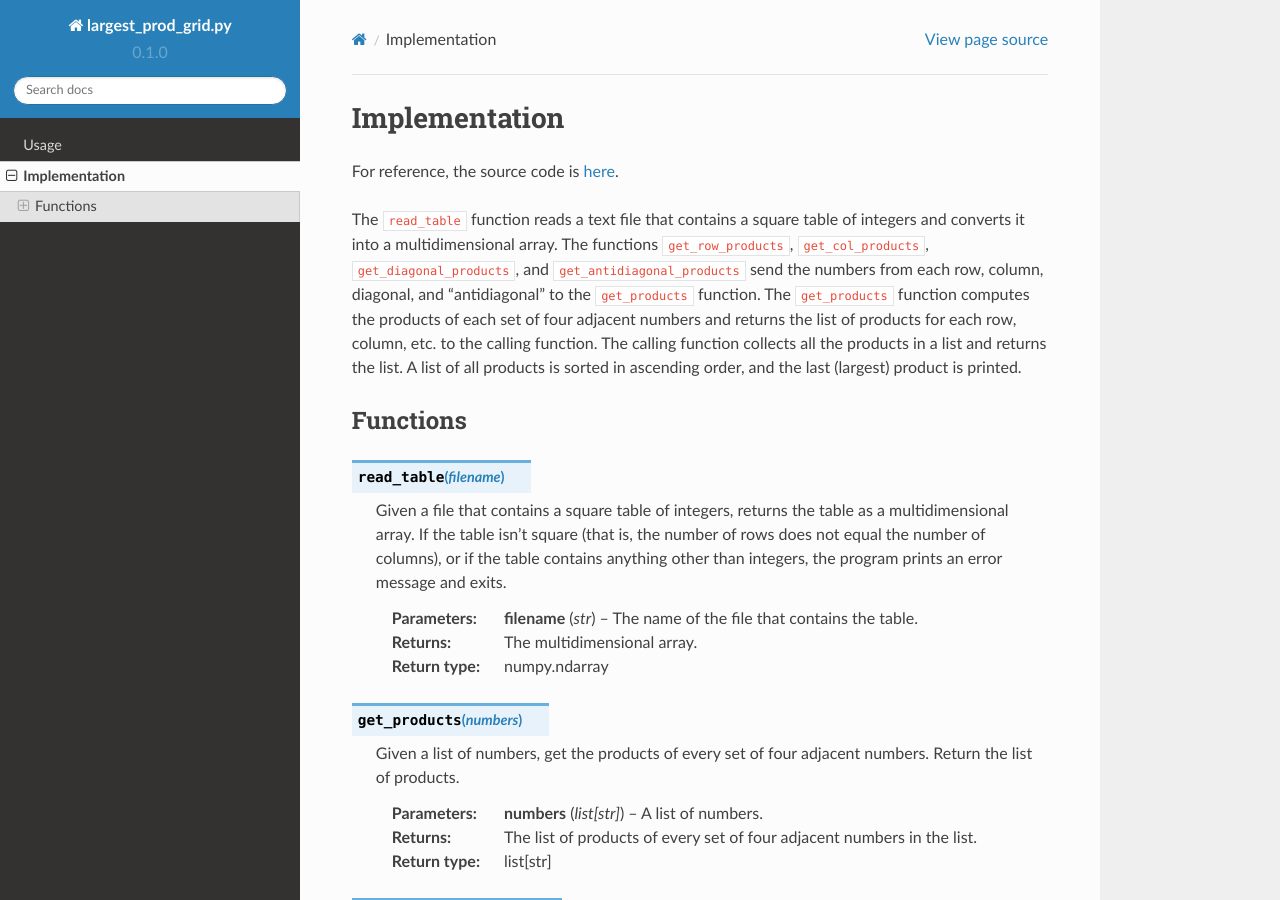
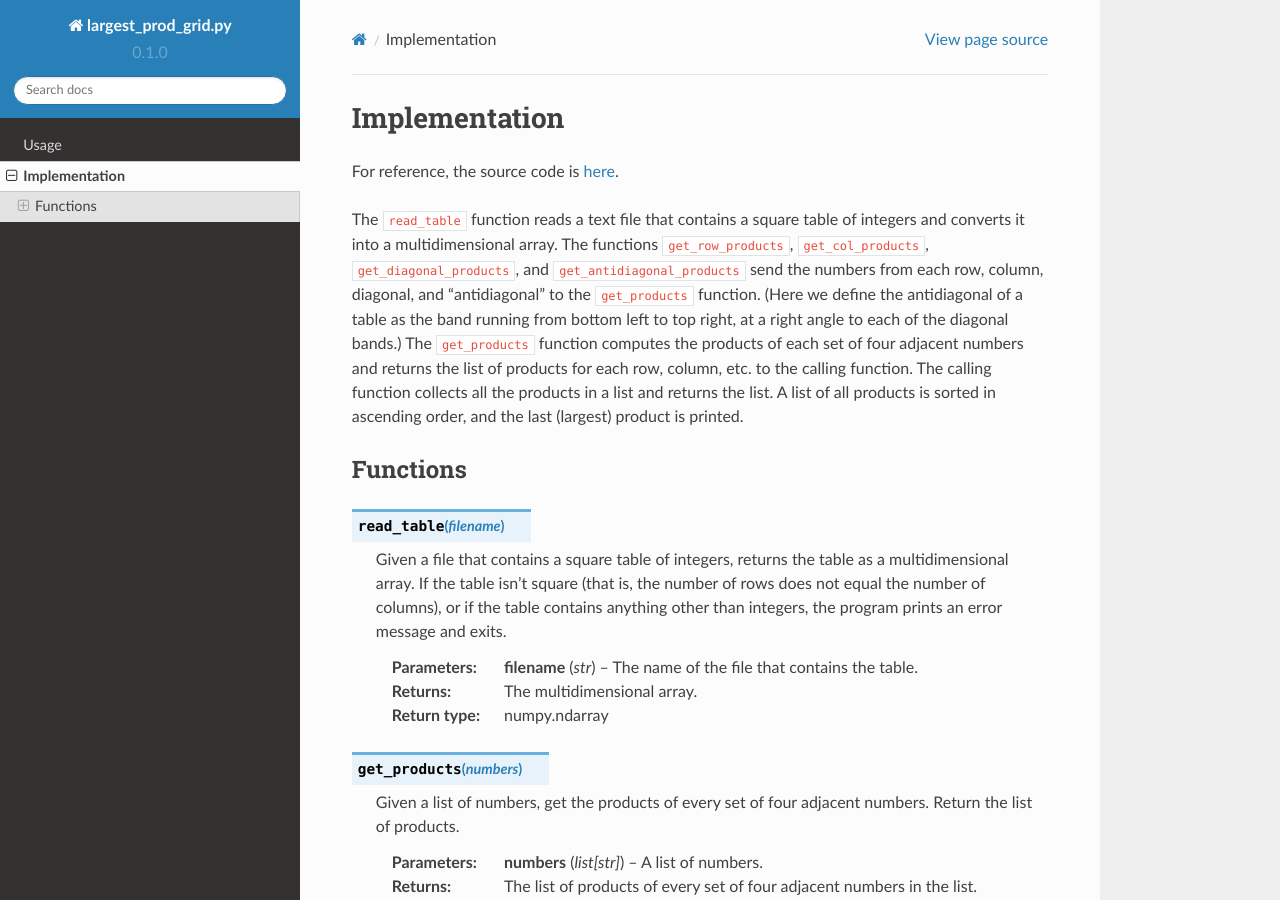
Before and after one commit to XtinaJohnson/largest_prod_grid_docs, a Sphinx documentation site: the page built from docs/source/impl.rst, in a window 1280 px wide and 900 px high. Built offline with Sphinx 7.4.7 and the Read the Docs theme 2.0.0, drawn with Linux system fonts in a browser that asks for light colours.

Commit message:
Update impl.rst

```diff
--- a/docs/source/impl.rst
+++ b/docs/source/impl.rst
@@ -3,7 +3,7 @@
 
 For reference, the source code is `here <https://github.com/XtinaJohnson/largest_prod_grid>`_.
 
-The ``read_table`` function reads a text file that contains a square table of integers and converts it into a multidimensional array. The functions ``get_row_products``, ``get_col_products``, ``get_diagonal_products``, and ``get_antidiagonal_products`` send the numbers from each row, column, diagonal, and "antidiagonal" to the ``get_products`` function. The ``get_products`` function computes the products of each set of four adjacent numbers and returns the list of products for each row, column, etc. to the calling function. The calling function collects all the products in a list and returns the list. A list of all products is sorted in ascending order, and the last (largest) product is printed.
+The ``read_table`` function reads a text file that contains a square table of integers and converts it into a multidimensional array. The functions ``get_row_products``, ``get_col_products``, ``get_diagonal_products``, and ``get_antidiagonal_products`` send the numbers from each row, column, diagonal, and "antidiagonal" to the ``get_products`` function. (Here we define the antidiagonal of a table as the band running from bottom left to top right, at a right angle to each of the diagonal bands.) The ``get_products`` function computes the products of each set of four adjacent numbers and returns the list of products for each row, column, etc. to the calling function. The calling function collects all the products in a list and returns the list. A list of all products is sorted in ascending order, and the last (largest) product is printed.
 
 Functions
 ----------------
```
